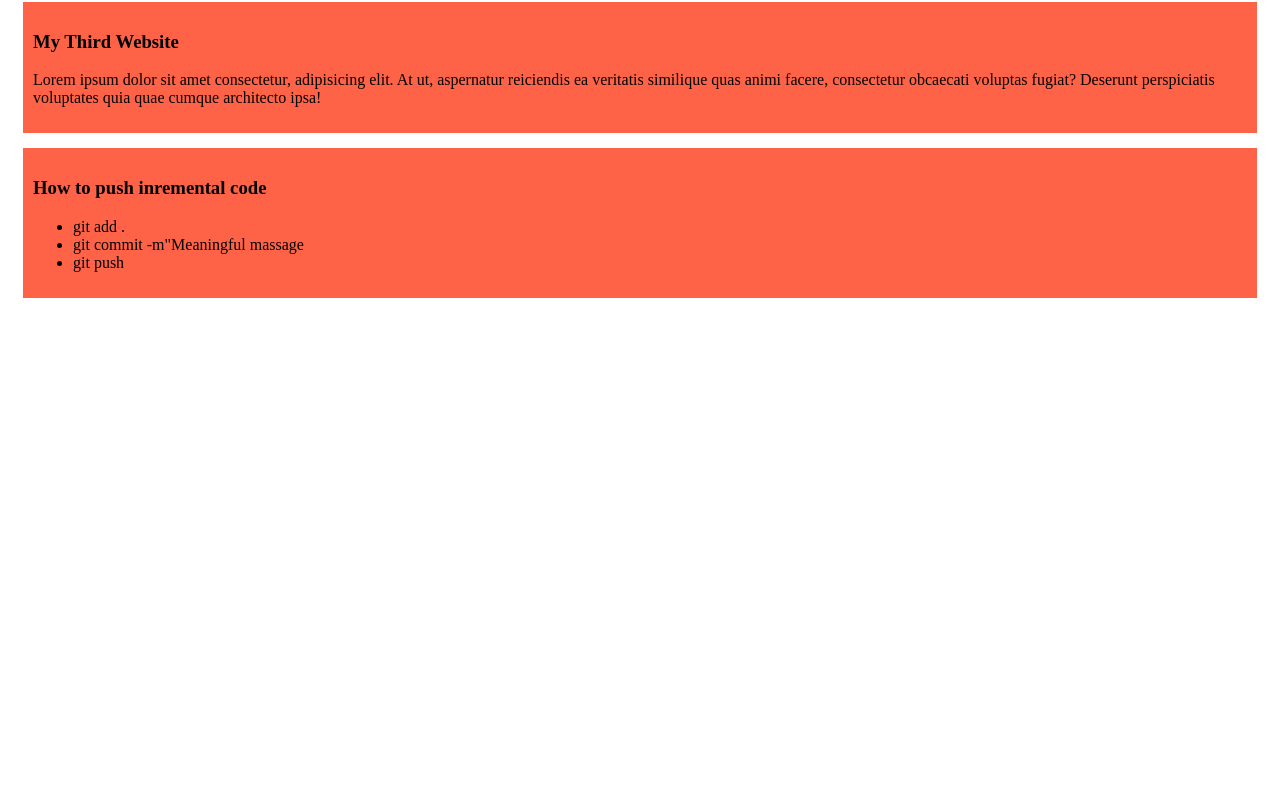
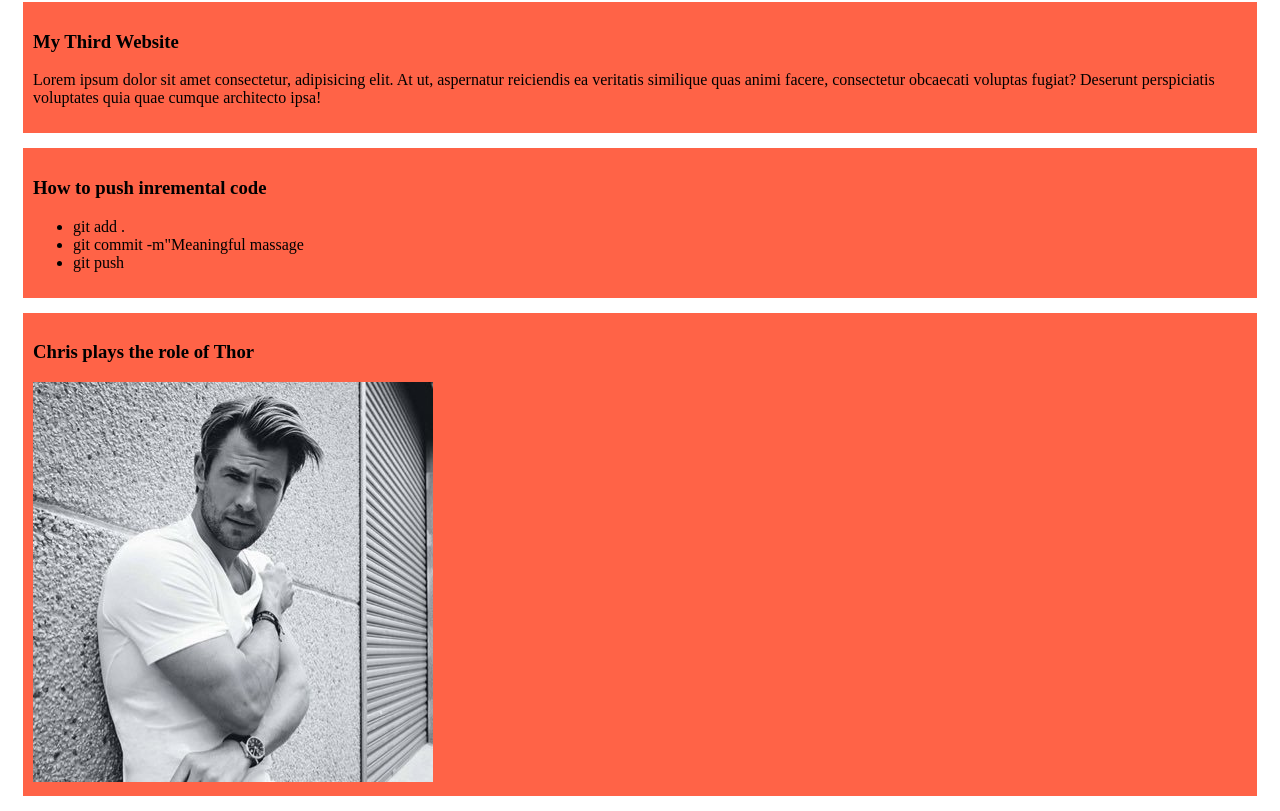
Before and after one commit to Muinul-Islam/my-simplle-website, a plain HTML site: page index.html in a window 1280 px wide. Shown: the part 306-1117 px from the top of the page. Before the commit the page ends 800 px from the top, so only its background shows below. Drawn offline with Linux system fonts and the light colour scheme.

Commit message:
Chris Is Thor

```diff
--- a/index.html
+++ b/index.html
@@ -26,7 +26,10 @@
             <li>git commit -m"Meaningful massage</li>
             <li>git push</li>
         </ul>
-
+    </div>
+    <div>
+        <h3>Chris plays the role of Thor</h3>
+        <img src="Image/chris.jpg" alt="">
     </div>
 </body>
 </html>
```
Also changed, not shown: Image/chris.jpg (added).
